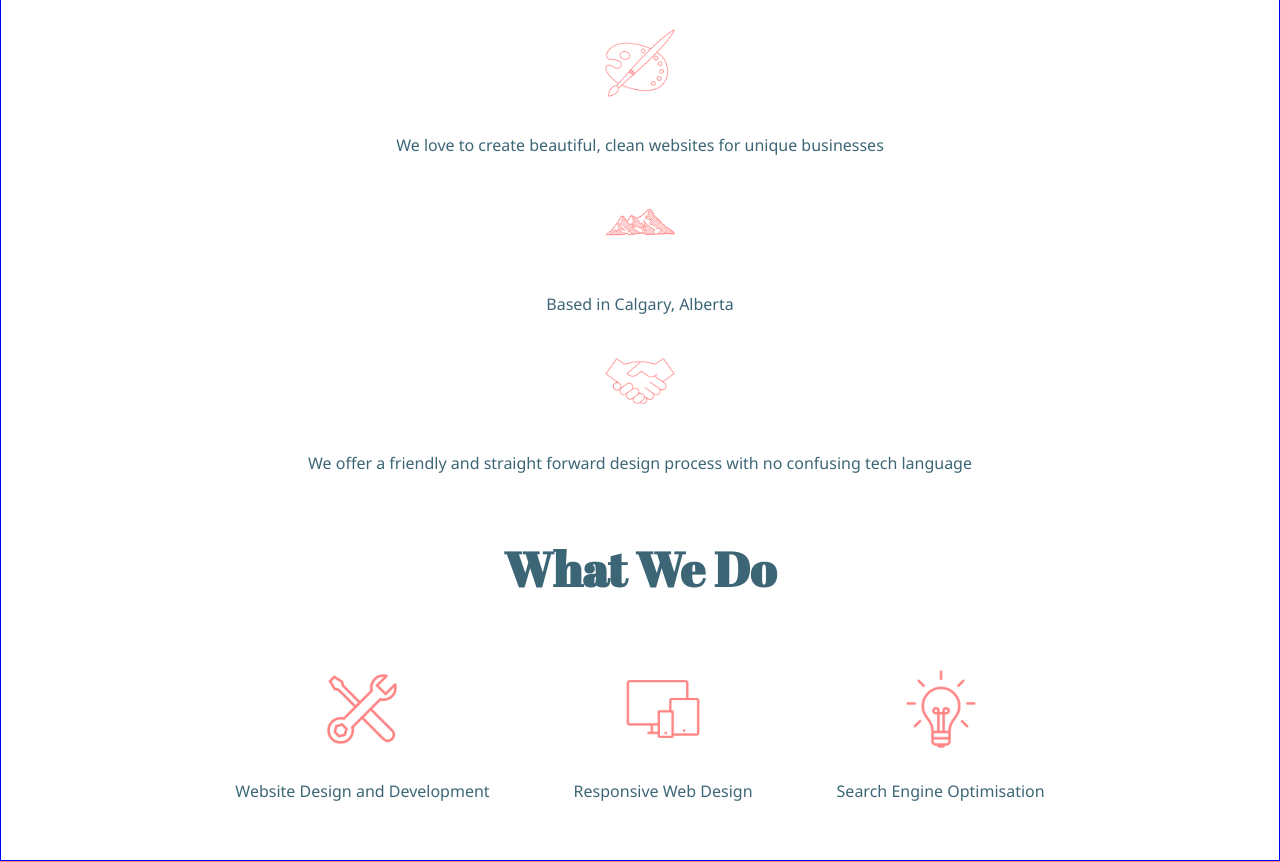
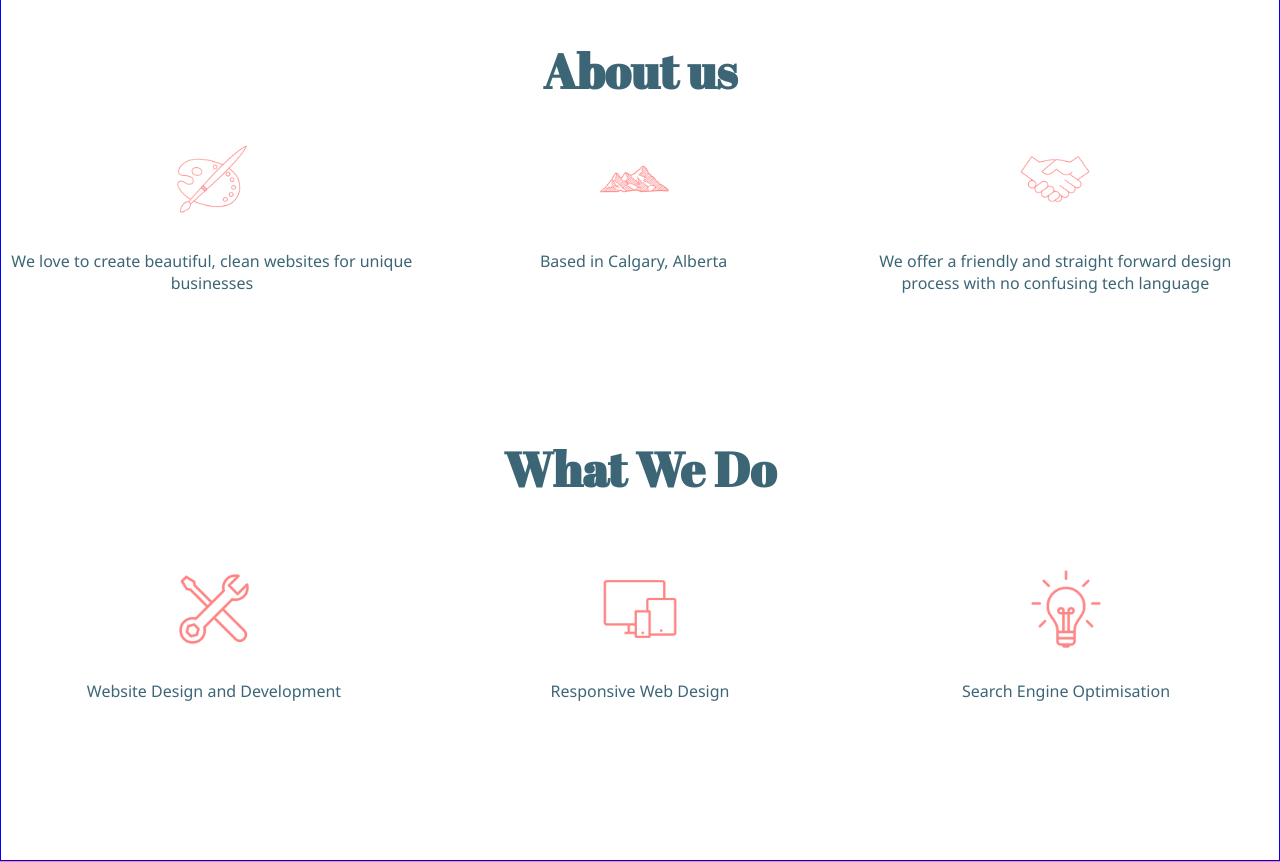
Before and after one commit to caitlinmcardle/tiny-teapot, a React (Create React App) app: page / in a window 1280 px wide. Shown: the part 840-1702 px from the top of the page. Built offline with nearby package versions, Linux system fonts and the light colour scheme.

Commit message:
grid for about section

```diff
--- a/src/App.css
+++ b/src/App.css
@@ -118,9 +118,71 @@ h3 {
 #about-section {
   grid-area: "about";
   display: flex;
+  flex-direction: column;
   justify-content: center;
   border: 1px solid blue;
 }
+#about-icons {
+  display: flex;
+  flex-direction: row;
+  padding-bottom: 5rem;
+}
+#about-mountain {
+  width: 33%;
+  float: left;
+}
+#about-palette {
+  width: 33%;
+  float: left;
+}
+#about-handshake {
+  width: 33%;
+  float: left;
+}
+#palette-img {
+  width: 7rem;
+  height: 7rem;
+}
+#mountain-img {
+  width: 7rem;
+  height: 7rem;
+}
+#handshake-img {
+  width: 7rem;
+  height: 7rem;
+}
+#what-h2 {
+  padding-top: 2rem;
+}
+#design-img {
+  width: 7rem;
+  height: 7rem;
+}
+#responsive-img {
+  width: 7rem;
+  height: 7rem;
+}
+#seo-img {
+  width: 7rem;
+  height: 7rem;
+}
+#what-we-do {
+  display: flex;
+  flex-direction: row;
+}
+#web-design {
+  padding: 2rem;
+  width: 33%;
+}
+#seo {
+  padding: 2rem;
+  width: 33%;
+}
+#responsive-design {
+  padding: 2rem;
+  width: 33%;
+}
+
 #founder-section {
   grid-area: "founder";
   display: flex;
@@ -179,47 +241,3 @@ h3 {
 .founder-p {
   color: white;
 }
-#what-h2 {
-  padding-top: 2rem;
-}
-#design-img {
-  width: 7rem;
-  height: 7rem;
-}
-#responsive-img {
-  width: 7rem;
-  height: 7rem;
-}
-#seo-img {
-  width: 7rem;
-  height: 7rem;
-}
-#what-we-do {
-  display: flex;
-  flex-direction: row;
-}
-#web-design {
-  padding: 2rem;
-}
-#seo {
-  padding: 2rem;
-}
-#responsive-design {
-  padding: 2rem;
-}
-#palette-img {
-  width: 7rem;
-  height: 7rem;
-}
-#mountain-img {
-  width: 7rem;
-  height: 7rem;
-}
-#handshake-img {
-  width: 7rem;
-  height: 7rem;
-}
-#about-icons {
-  display: flex;
-  flex-direction: column;
-}
--- a/src/components/About.jsx
+++ b/src/components/About.jsx
@@ -3,32 +3,23 @@ import React from "react";
 export default function About() {
   return (
     <section id="about-section">
-      <section className="about-us">
-        <h1>About us</h1>
+        <h1 id="about-header">About us</h1>
 
         <section id="about-icons">
-        <section>
+        <section id="about-palette">
           <img id="palette-img" src={require('../img/noun_pallete.png')} alt="palette" />
           <p className="about-p">We love to create beautiful, clean websites for unique businesses</p>
           </section>
-
-          <section>
+          <section id="about-mountain">
           <img id="mountain-img" src={require('../img/noun_mountain.png')} alt="mountain" />
           <p className="about-p">Based in Calgary, Alberta</p>
           </section>
-
-          <section>
+          <section id="about-handshake">
           <img id="handshake-img" src={require('../img/noun_handshake.png')} alt="handshake" />
           <p className="about-p">
             We offer a friendly and straight forward design process with no confusing tech language</p>
           </section>
-
         </section>
-
-
-
-
-
 
         <h1 id="what-h2">What We Do</h1>
         <section id="what-we-do">
@@ -55,7 +46,7 @@ export default function About() {
 
 
 
-      </section>
+
     </section>
   );
 }
```
